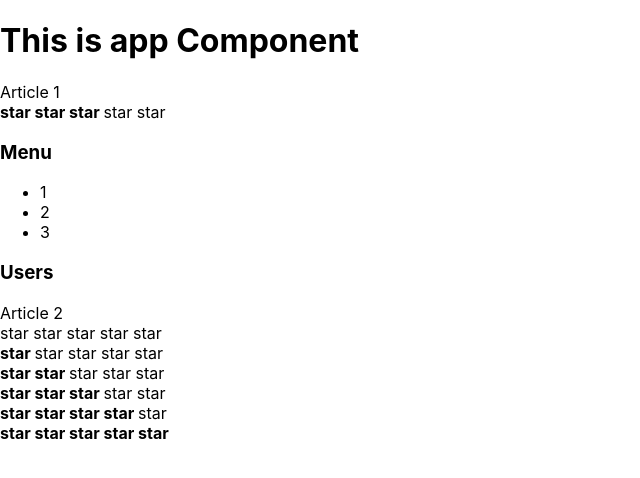
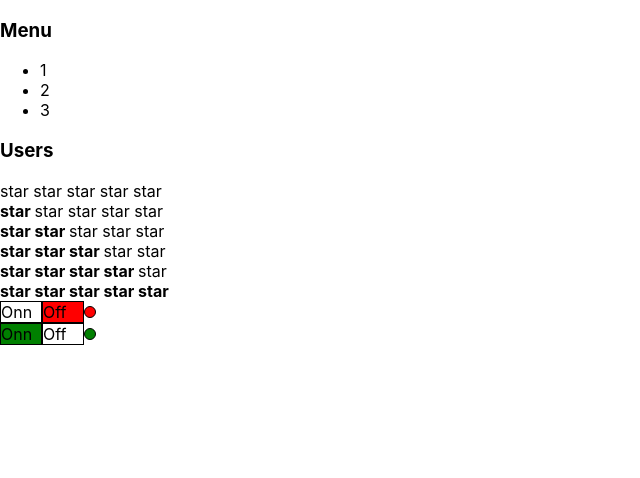
Before and after one commit to alekseidarafeichyk/Additional-lessons, a React (Create React App) app: page / in a window 1280 px wide. Shown: the top 478 px of the page, without its empty margins (0-640 px from the left). Built offline with nearby package versions, Linux system fonts and the light colour scheme.

Commit message:
5 conditional rendering

```diff
--- a/src/App.tsx
+++ b/src/App.tsx
@@ -2,22 +2,21 @@ import React from 'react';
 import './App.css';
 import Accordion from "./components/Accordion/Accordion";
 import Rating from "./components/Rating/Rating";
+import OnOff from './components/OnOff/OnOff';
 
 function App() {
     return (
         <div>
-            <PageTitle title={'This is app Component'}/>
-            Article 1
-            <Rating value={3}/>
             <Accordion title={'Menu'} collapsed={false}/>
             <Accordion title={'Users'} collapsed={true}/>
-            Article 2
             <Rating value={0}/>
             <Rating value={1}/>
             <Rating value={2}/>
             <Rating value={3}/>
             <Rating value={4}/>
             <Rating value={5}/>
+            <OnOff on={false}/>
+            <OnOff on={true}/>
         </div>
     );
 }
--- a/src/components/Accordion/Accordion.tsx
+++ b/src/components/Accordion/Accordion.tsx
@@ -1,4 +1,4 @@
-import React from "react";
+import React from 'react';
 
 type AccordionPropsType = {
     title: string
@@ -6,20 +6,11 @@ type AccordionPropsType = {
 }
 
 function Accordion(props: AccordionPropsType) {
-    if (props.collapsed) {
-        return (
-            <div>
-                <AccordionTitle title={props.title}/>
-            </div>
-        )
-    } else {
-        return (
-            <div>
-                <AccordionTitle title={props.title}/>
-                <AccordionBody/>
-            </div>
-        )
-    }
+    return (<div>
+            <AccordionTitle title={props.title}/>
+            {!props.collapsed && <AccordionBody/> }
+        </div>
+    );
 }
 
 type AccordionTitlePropsType = {
--- /dev/null
+++ b/src/components/OnOff/OnOff.module.css
@@ -0,0 +1,22 @@
+.span {
+    width: 40px;
+    height: 20px;
+    border: 1px solid black;
+    display: inline-block;
+}
+
+.circle {
+    width: 10px;
+    height: 10px;
+    display: inline-block;
+    border-radius: 100%;
+    border: 1px solid black;
+}
+
+.green {
+    background-color: green;
+}
+
+.red {
+    background-color: red;
+}
--- /dev/null
+++ b/src/components/OnOff/OnOff.tsx
@@ -0,0 +1,21 @@
+import React from 'react';
+import s from './OnOff.module.css'
+
+type OnOffPropsType = {
+    on : boolean
+}
+
+function OnOff(props: OnOffPropsType) {
+
+    let nameClassGreen = props.on ? `${s.green}` : ' ';
+    let nameClassRed = props.on ? ' ' : `${s.red}`;
+return (
+    <div>
+        <span className={`${s.span} ${nameClassGreen}`}>Onn</span>
+        <span className={`${s.span} ${nameClassRed}`}>Off</span>
+        <span className={`${s.circle} ${props.on ? nameClassGreen : nameClassRed}`}></span>
+    </div>
+)
+}
+
+export default OnOff
--- a/src/components/Rating/Rating.tsx
+++ b/src/components/Rating/Rating.tsx
@@ -1,84 +1,17 @@
 import React from "react";
 
 type RatingPropsType = {
-    value: number
+    value: 0 | 1 | 2 | 3 | 4 | 5
 }
 
 function Rating(props: RatingPropsType) {
-    if (props.value === 0) {
-        return (
-            <div>
-                <Star selected={false}/>
-                <Star selected={false}/>
-                <Star selected={false}/>
-                <Star selected={false}/>
-                <Star selected={false}/>
-            </div>
-        );
-    }
-
-    if (props.value === 1) {
-        return (
-            <div>
-                <Star selected={true}/>
-                <Star selected={false}/>
-                <Star selected={false}/>
-                <Star selected={false}/>
-                <Star selected={false}/>
-            </div>
-        );
-    }
-    if (props.value === 2) {
-        return (
-            <div>
-                <Star selected={true}/>
-                <Star selected={true}/>
-                <Star selected={false}/>
-                <Star selected={false}/>
-                <Star selected={false}/>
-            </div>
-        );
-    }
-    if (props.value === 3) {
-        return (
-            <div>
-                <Star selected={true}/>
-                <Star selected={true}/>
-                <Star selected={true}/>
-                <Star selected={false}/>
-                <Star selected={false}/>
-            </div>
-        );
-    }
-    if (props.value === 4) {
-        return (
-            <div>
-                <Star selected={true}/>
-                <Star selected={true}/>
-                <Star selected={true}/>
-                <Star selected={true}/>
-                <Star selected={false}/>
-            </div>
-        );
-    }
-    if (props.value === 5) {
-        return (
-            <div>
-                <Star selected={true}/>
-                <Star selected={true}/>
-                <Star selected={true}/>
-                <Star selected={true}/>
-                <Star selected={true}/>
-            </div>
-        );
-    }
     return (
         <div>
-            <Star selected={false}/>
-            <Star selected={false}/>
-            <Star selected={false}/>
-            <Star selected={false}/>
-            <Star selected={false}/>
+            <Star selected={props.value > 0}/>
+            <Star selected={props.value > 1}/>
+            <Star selected={props.value > 2}/>
+            <Star selected={props.value > 3}/>
+            <Star selected={props.value > 4}/>
         </div>
     )
 }
```
